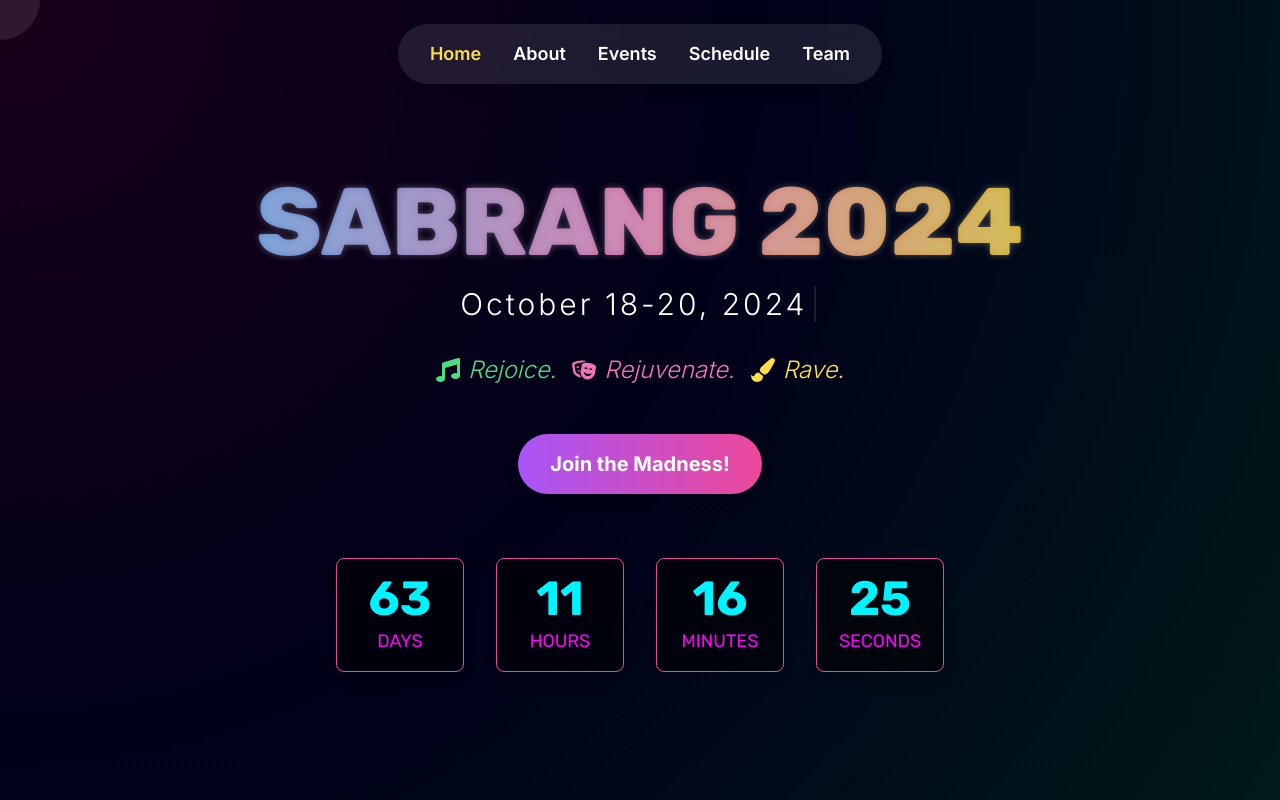
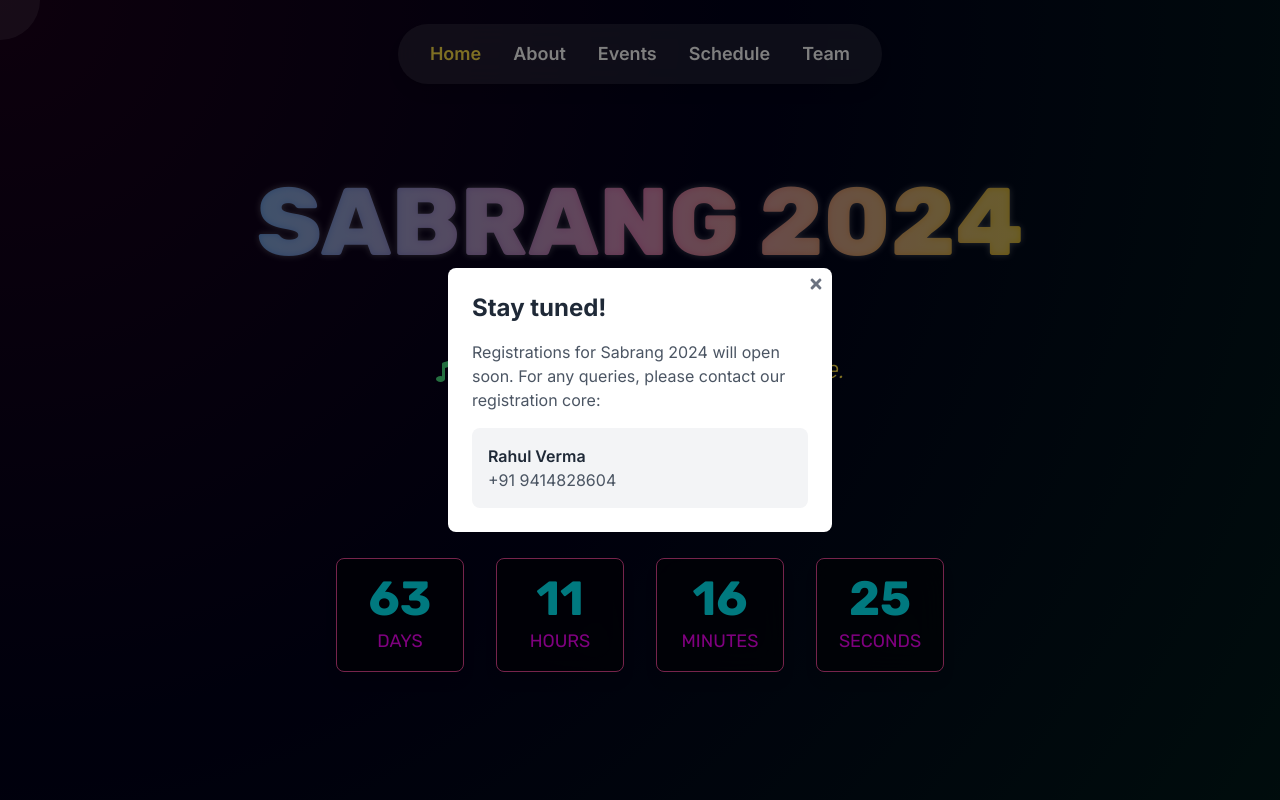
Before and after one commit to adistrim/sabrang24, a Next.js app: page / in a window 1280 px wide. Both pictures are taken after a click on the button "Join the Madness!". Shown: the top 800 px of the page. Built offline with nearby package versions, Linux system fonts and the light colour scheme.

Commit message:
credits updated in footer

```diff
--- a/components/Footer.js
+++ b/components/Footer.js
@@ -84,11 +84,11 @@ const Footer = () => {
                 </div>
 
                 <div className="border-t border-gray-800 pt-8 text-center">
-                    <p className="mb-3 text-lg">
-                        Designed with 💖 by <a href="https://www.linkedin.com/in/rupakshi-sharma-interaction-designer" className="hover:text-purple-400 transition duration-300">Rupakshi</a>
+                    <p className="mb-3 text-md md:text-lg">
+                        Designed with 💖 by <a href="https://www.linkedin.com/in/rupakshi-sharma-interaction-designer" className="hover:text-purple-400 transition duration-300">Rupakshi</a> & <a href="https://www.linkedin.com/in/anushrimodani/" className="hover:text-purple-400 transition duration-300">Anushri</a>
                     </p>
-                    <p className="mb-4 text-lg">
-                        Coded with ☕ by <a href="https://adistrim.in" className="hover:text-purple-400 transition duration-300">adistrim</a>
+                    <p className="mb-4 text-md md:text-lg">
+                        Coded with 🧠 by <a href="https://adistrim.in" className="hover:text-purple-400 transition duration-300">adistrim</a>
                     </p>
                     <p className="text-md text-gray-500">&copy; 2024 <a href="https://jklu.edu.in" className="hover:text-purple-400 transition duration-300">JK Lakshmipat University</a>. All rights reserved.</p>
                 </div>
--- a/components/HomePage.js
+++ b/components/HomePage.js
@@ -1,25 +1,24 @@
 "use client";
 
 import dynamic from 'next/dynamic';
-import { motion, useAnimation } from 'framer-motion';
+import { motion, useAnimation, AnimatePresence } from 'framer-motion';
 import NavBar from '@/components/NavBar';
 import { useEffect, useState } from 'react';
-import { FaMusic, FaTheaterMasks, FaPaintBrush, FaAward, FaCalendarAlt, FaMoneyBillAlt, FaLaptop, FaChartLine, FaPalette, FaUserGraduate } from 'react-icons/fa';
+import { FaTimes, FaMusic, FaTheaterMasks, FaPaintBrush, FaAward, FaCalendarAlt, FaMoneyBillAlt, FaLaptop, FaChartLine, FaPalette, FaUserGraduate } from 'react-icons/fa';
 import { useTypewriter, Cursor } from 'react-simple-typewriter';
 import TheBall from '@/components/TheBall';
 import EventCard from '@/components/EventCard';
-import PerformanceCard from '@/components/PerformanceCard';
 import { Rubik } from 'next/font/google';
 import { SiAmazongames } from "react-icons/si";
 import { ImHappy2 } from "react-icons/im";
 import FlagshipEventsSection from './FlagshipEventsSection';
-import SponsorshipSection from './SponsorshipSection';
 
 const rubik = Rubik({ subsets: ['latin'] });
 
 const DynamicCountdownTimer = dynamic(() => import('../components/CountdownTimer'), { ssr: false });
 
 export default function HomePage() {
+    const [isModalOpen, setIsModalOpen] = useState(false);
     const [text] = useTypewriter({
         words: ['October 18-20, 2024'],
         loop: 1,
@@ -43,6 +42,11 @@ export default function HomePage() {
         });
     }, [mousePosition, backgroundControls]);
 
+    const openModal = () => {
+        setIsModalOpen(true);
+    };
+    const closeModal = () => setIsModalOpen(false);
+
     return (
         <div className="min-h-screen bg-black text-white overflow-hidden flex flex-col">
             <motion.div
@@ -55,6 +59,43 @@ export default function HomePage() {
             <div className="relative">
                 <NavBar />
             </div>
+
+            <AnimatePresence>
+                {isModalOpen && (
+                    <motion.div
+                        key="modal"
+                        initial={{ opacity: 0 }}
+                        animate={{ opacity: 1 }}
+                        exit={{ opacity: 0 }}
+                        className="fixed inset-0 bg-black bg-opacity-50 flex items-center justify-center z-50"
+                        onClick={closeModal}
+                    >
+                        <motion.div
+                            initial={{ scale: 0.9, opacity: 0 }}
+                            animate={{ scale: 1, opacity: 1 }}
+                            exit={{ scale: 0.9, opacity: 0 }}
+                            className="bg-white rounded-lg p-6 max-w-sm mx-4 relative"
+                            onClick={(e) => e.stopPropagation()}
+                        >
+                            <button
+                                onClick={closeModal}
+                                className="absolute top-2 right-2 text-gray-500 hover:text-gray-700"
+                            >
+                                <FaTimes />
+                            </button>
+                            <h3 className="text-2xl font-bold mb-4 text-gray-800">Stay tuned!</h3>
+                            <p className="text-gray-600 mb-4">
+                                Registrations for Sabrang 2024 will open soon. For any queries, please contact our registration core:
+                            </p>
+                            <div className="bg-gray-100 p-4 rounded-lg">
+                                <p className="font-semibold text-gray-800">Rahul Verma</p>
+                                <p className="text-gray-600">+91 9414828604</p>
+                            </div>
+                        </motion.div>
+                    </motion.div>
+                )}
+            </AnimatePresence>
+
 
             <main className="flex-grow cursor-default container mx-auto px-4 py-8 sm:py-16 relative flex flex-col justify-center items-center">
                 <div className="relative z-10 text-center">
@@ -114,6 +155,7 @@ export default function HomePage() {
                                 boxShadow: '0 0 20px rgba(236, 72, 153, 0.7)',
                             }}
                             whileTap={{ scale: 0.95 }}
+                            onClick={openModal}
                         >
                             Join the Madness!
                         </motion.button>
```
